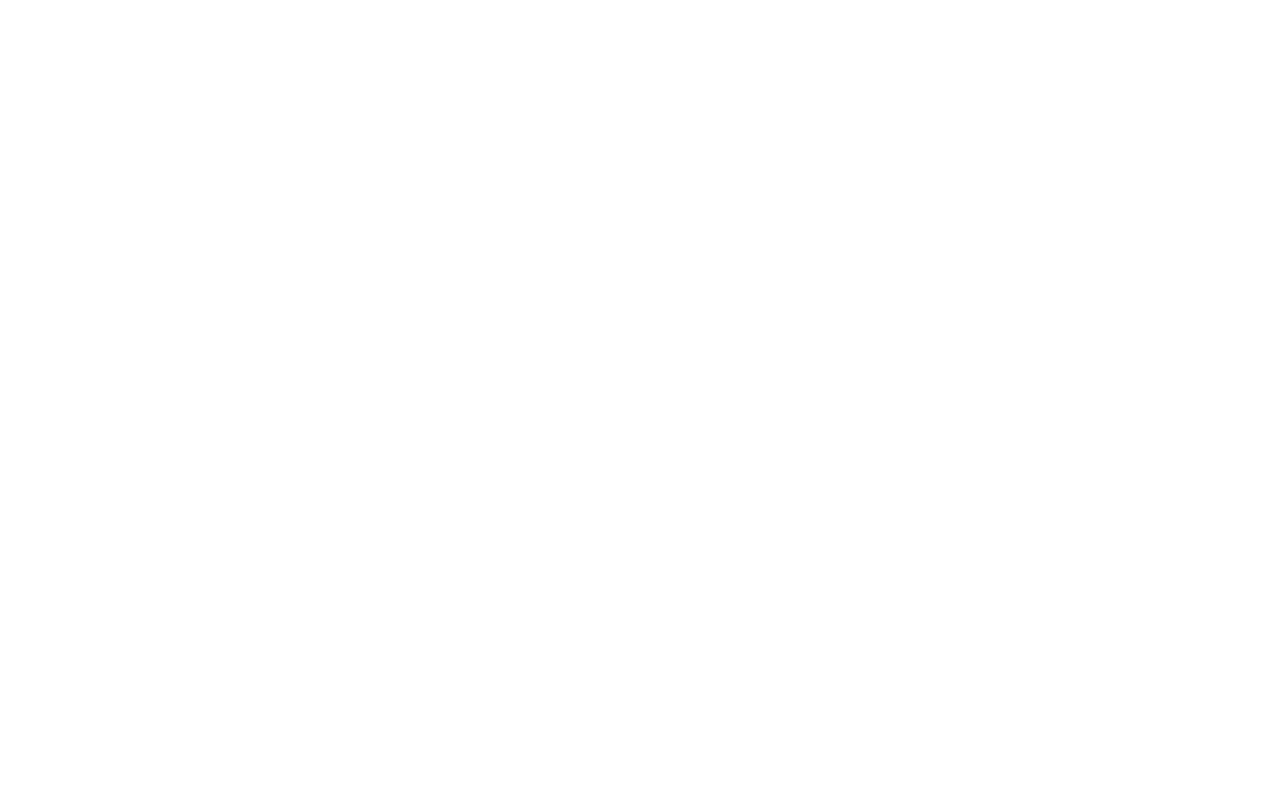
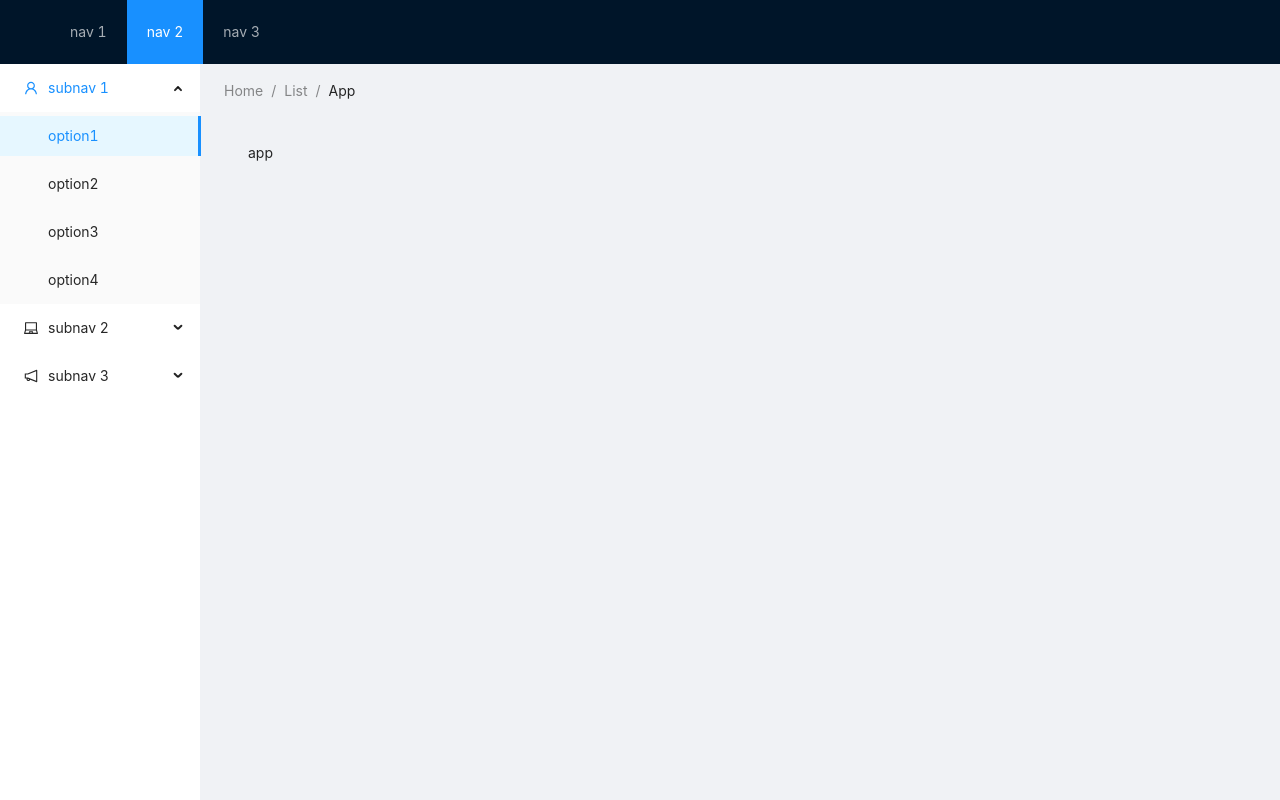
Before and after one commit to daviht7/alganews-admin, a React (Create React App) app: page / in a window 1280 px wide. Built offline with nearby package versions, Linux system fonts and the light colour scheme.

Commit message:
Instalando o Ant Design

```diff
--- a/package.json
+++ b/package.json
@@ -10,6 +10,7 @@
     "@types/node": "^16.7.13",
     "@types/react": "^18.0.0",
     "@types/react-dom": "^18.0.0",
+    "antd": "^4.20.4",
     "react": "^18.1.0",
     "react-dom": "^18.1.0",
     "react-scripts": "5.0.1",
--- a/src/App.tsx
+++ b/src/App.tsx
@@ -1,7 +1,7 @@
 import React from 'react';
 
 function App() {
-  return <div className='App'></div>;
+  return <div className='App'>app</div>;
 }
 
 export default App;
--- /dev/null
+++ b/src/index.css
@@ -0,0 +1,3 @@
+#root > section.ant-layout {
+  min-height: 100vh;
+}
--- a/src/index.tsx
+++ b/src/index.tsx
@@ -1,18 +1,95 @@
+import {
+  LaptopOutlined,
+  NotificationOutlined,
+  UserOutlined,
+} from '@ant-design/icons';
+import { Breadcrumb, Layout, Menu } from 'antd';
+import 'antd/dist/antd.css';
 import React from 'react';
-import ReactDOM from 'react-dom/client';
+import ReactDOM from 'react-dom';
 import App from './App';
-import reportWebVitals from './reportWebVitals';
+import './index.css';
 
-const root = ReactDOM.createRoot(
-  document.getElementById('root') as HTMLElement
+const { SubMenu } = Menu;
+const { Header, Content, Sider } = Layout;
+
+ReactDOM.render(
+  <React.StrictMode>
+    <Layout>
+      <Header className='header'>
+        <div className='logo' />
+        <Menu
+          theme='dark'
+          mode='horizontal'
+          defaultSelectedKeys={['2']}
+        >
+          <Menu.Item key='1'>nav 1</Menu.Item>
+          <Menu.Item key='2'>nav 2</Menu.Item>
+          <Menu.Item key='3'>nav 3</Menu.Item>
+        </Menu>
+      </Header>
+      <Layout>
+        <Sider
+          width={200}
+          className='site-layout-background'
+        >
+          <Menu
+            mode='inline'
+            defaultSelectedKeys={['1']}
+            defaultOpenKeys={['sub1']}
+            style={{ height: '100%', borderRight: 0 }}
+          >
+            <SubMenu
+              key='sub1'
+              icon={<UserOutlined />}
+              title='subnav 1'
+            >
+              <Menu.Item key='1'>option1</Menu.Item>
+              <Menu.Item key='2'>option2</Menu.Item>
+              <Menu.Item key='3'>option3</Menu.Item>
+              <Menu.Item key='4'>option4</Menu.Item>
+            </SubMenu>
+            <SubMenu
+              key='sub2'
+              icon={<LaptopOutlined />}
+              title='subnav 2'
+            >
+              <Menu.Item key='5'>option5</Menu.Item>
+              <Menu.Item key='6'>option6</Menu.Item>
+              <Menu.Item key='7'>option7</Menu.Item>
+              <Menu.Item key='8'>option8</Menu.Item>
+            </SubMenu>
+            <SubMenu
+              key='sub3'
+              icon={<NotificationOutlined />}
+              title='subnav 3'
+            >
+              <Menu.Item key='9'>option9</Menu.Item>
+              <Menu.Item key='10'>option10</Menu.Item>
+              <Menu.Item key='11'>option11</Menu.Item>
+              <Menu.Item key='12'>option12</Menu.Item>
+            </SubMenu>
+          </Menu>
+        </Sider>
+        <Layout style={{ padding: '0 24px 24px' }}>
+          <Breadcrumb style={{ margin: '16px 0' }}>
+            <Breadcrumb.Item>Home</Breadcrumb.Item>
+            <Breadcrumb.Item>List</Breadcrumb.Item>
+            <Breadcrumb.Item>App</Breadcrumb.Item>
+          </Breadcrumb>
+          <Content
+            className='site-layout-background'
+            style={{
+              padding: 24,
+              margin: 0,
+              minHeight: 280,
+            }}
+          >
+            <App />
+          </Content>
+        </Layout>
+      </Layout>
+    </Layout>
+  </React.StrictMode>,
+  document.getElementById('root')
 );
-root.render(
-  <React.StrictMode>
-    <App />
-  </React.StrictMode>
-);
-
-// If you want to start measuring performance in your app, pass a function
-// to log results (for example: reportWebVitals(console.log))
-// or send to an analytics endpoint. Learn more: https://bit.ly/CRA-vitals
-reportWebVitals();
```
Also changed, not shown: 1 other file (tests, documents, lock files or other folders).
